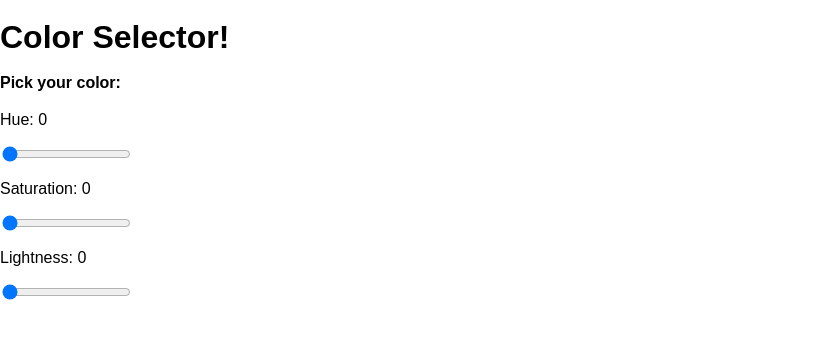
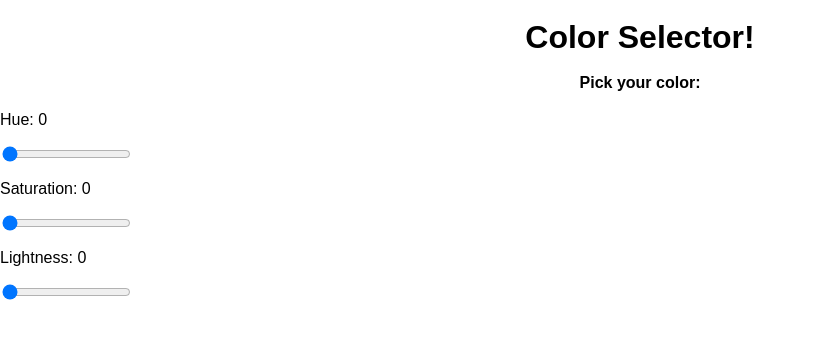
Before and after one commit to dannyjle/color-picker, a React (Create React App) app: page / in a window 1280 px wide. Shown: the top 338 px of the page, without its empty margins (0-814 px from the left). Built offline with nearby package versions, Linux system fonts and the light colour scheme.

Commit message:
Added some CSS

```diff
--- a/src/index.scss
+++ b/src/index.scss
@@ -10,3 +10,19 @@ body {
   margin: 0;
   min-height: 100%;
 }
+
+h1 {
+  justify-content: center;
+  display: flex;
+}
+
+h4 {
+  justify-content: center;
+  display: flex;
+}
+
+article {
+  justify-content: space-evenly;
+  display: flex;
+  flex-wrap: wrap;
+}
```
